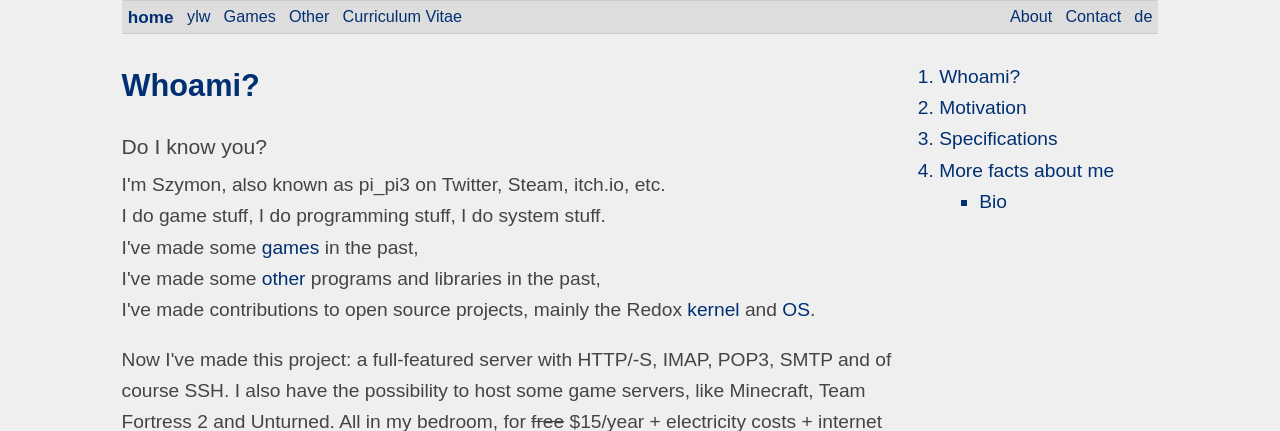
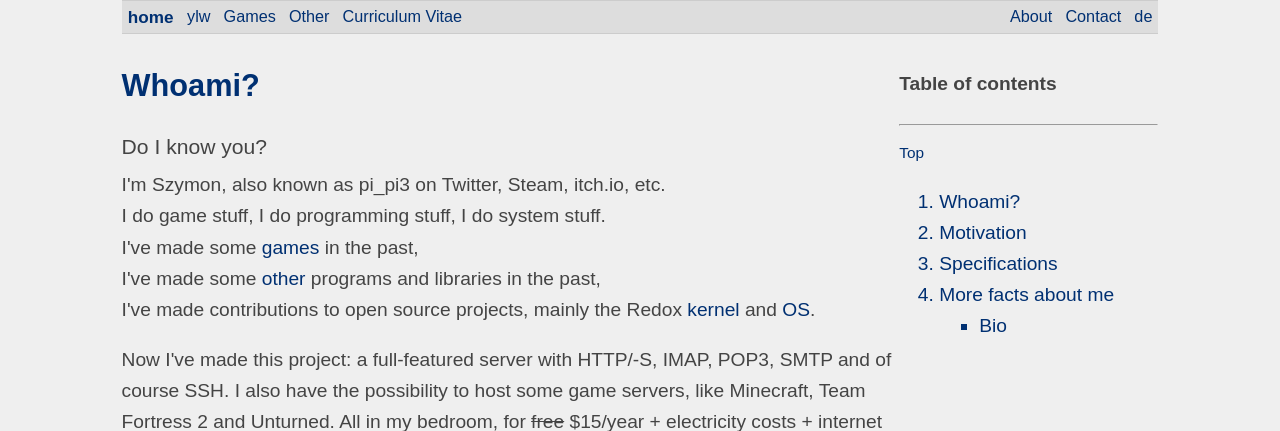
Before and after one commit to pi-pi3/driftinginyellow, a PHP site: page /en/about/index.php in a window 1280 px wide. Shown: the part 55-486 px from the top of the page. Run offline with PHP 8.4, Linux system fonts and the light colour scheme.

Commit message:
Add title to Table of contents

```diff
--- a/_backend/toc.php
+++ b/_backend/toc.php
@@ -2,6 +2,10 @@
 if ($toc_nav) {
     echo '<div id="nav">';
 }
+
+echo '<h4>Table of contents</h4>';
+echo '<hr>';
+echo '<span style="font-size:80%"><a href="#top">Top</a></span>';
 
 echo '<ol>';
 $level = 1;
```
